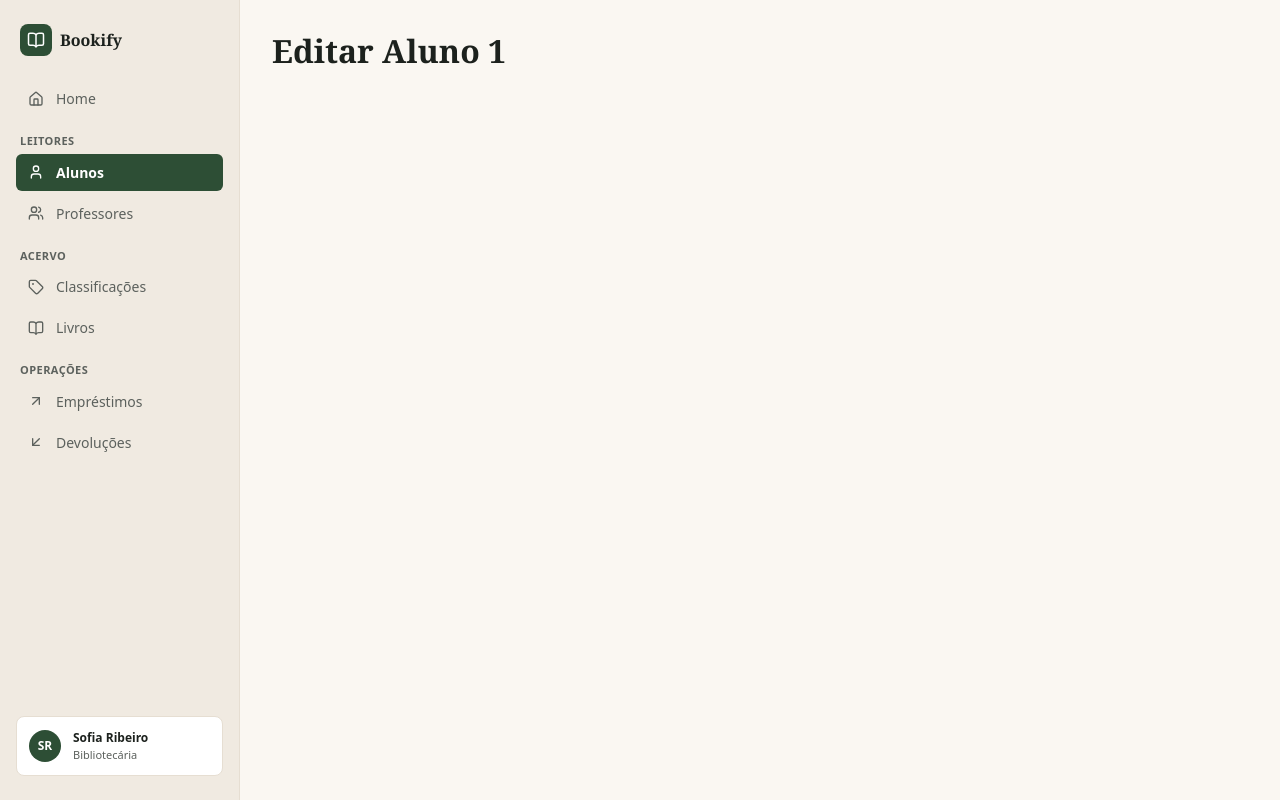
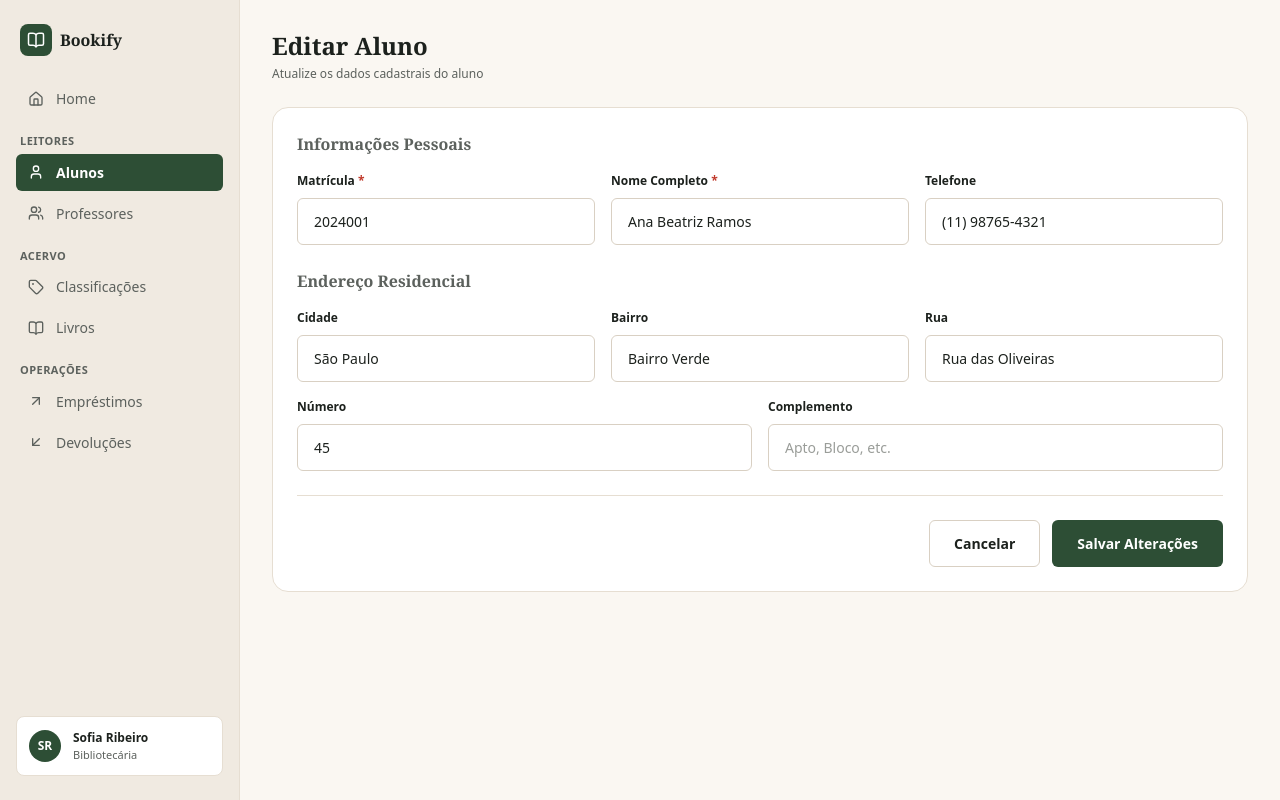
Before and after one commit to deboravians/bookify, a React (Vite) app in the folder frontend/: page /alunos/1/editar in a window 1280 px wide. Built offline with nearby package versions, Linux system fonts and the light colour scheme.

Commit message:
✨feat(front): implementa edição de alunos

```diff
--- a/frontend/src/features/students/components/StudentForm/StudentForm.tsx
+++ b/frontend/src/features/students/components/StudentForm/StudentForm.tsx
@@ -16,9 +16,15 @@ type StudentFormProps = {
   defaultValues?: StudentInput
   onSubmit: (data: StudentInput) => Promise<void>
   cancelTo: string
+  submitLabel?: string
 }
 
-export function StudentForm({ defaultValues = emptyStudent, onSubmit, cancelTo }: StudentFormProps) {
+export function StudentForm({
+  defaultValues = emptyStudent,
+  onSubmit,
+  cancelTo,
+  submitLabel = 'Salvar Cadastro',
+}: StudentFormProps) {
   const [submitError, setSubmitError] = useState<string | null>(null)
   const {
     register,
@@ -95,7 +101,7 @@ export function StudentForm({ defaultValues = emptyStudent, onSubmit, cancelTo }
           Cancelar
         </ButtonLink>
         <Button type="submit" isLoading={isSubmitting}>
-          {isSubmitting ? 'Salvando...' : 'Salvar Cadastro'}
+          {isSubmitting ? 'Salvando...' : submitLabel}
         </Button>
       </div>
     </form>
--- /dev/null
+++ b/frontend/src/features/students/pages/EditStudentPage.module.css
@@ -0,0 +1,14 @@
+.message {
+  display: flex;
+  flex-direction: column;
+  align-items: center;
+  gap: var(--space-2);
+  padding: var(--space-12) var(--space-6);
+  font-size: var(--text-sm);
+  color: var(--color-text-muted);
+  text-align: center;
+}
+
+.message a {
+  color: var(--color-primary);
+}
--- a/frontend/src/features/students/pages/EditStudentPage.tsx
+++ b/frontend/src/features/students/pages/EditStudentPage.tsx
@@ -1,6 +1,55 @@
-import { useParams } from 'react-router'
+import { useEffect, useState } from 'react'
+import { Link, useNavigate, useParams } from 'react-router'
+import { PageHeader } from '@/components/ui/PageHeader/PageHeader'
+import { StudentForm } from '../components/StudentForm/StudentForm'
+import { getStudent, updateStudent } from '../services/studentService'
+import type { Student, StudentInput } from '../types'
+import styles from './EditStudentPage.module.css'
 
 export function EditStudentPage() {
-  const { id } = useParams()
-  return <h1>Editar Aluno {id}</h1>
+  const { id = '' } = useParams()
+  const navigate = useNavigate()
+  const [student, setStudent] = useState<Student | null>(null)
+  const [isLoading, setIsLoading] = useState(true)
+  const [error, setError] = useState<string | null>(null)
+
+  useEffect(() => {
+    getStudent(id)
+      .then(setStudent)
+      .catch((err: Error) => setError(err.message))
+      .finally(() => setIsLoading(false))
+  }, [id])
+
+  async function handleSubmit(data: StudentInput) {
+    await updateStudent(id, data)
+    navigate(`/alunos/${id}`)
+  }
+
+  if (isLoading) return <p className={styles.message}>Carregando dados do aluno...</p>
+
+  if (error || !student) {
+    return (
+      <div className={styles.message}>
+        <p>{error ?? 'Não foi possível carregar o aluno.'}</p>
+        <Link to="/alunos">Voltar para a lista de alunos</Link>
+      </div>
+    )
+  }
+
+  return (
+    <>
+      <PageHeader title="Editar Aluno" description="Atualize os dados cadastrais do aluno" />
+      <StudentForm
+        defaultValues={{
+          registration: student.registration,
+          name: student.name,
+          phone: student.phone,
+          address: student.address,
+        }}
+        onSubmit={handleSubmit}
+        cancelTo={`/alunos/${id}`}
+        submitLabel="Salvar Alterações"
+      />
+    </>
+  )
 }
--- a/frontend/src/features/students/services/studentService.ts
+++ b/frontend/src/features/students/services/studentService.ts
@@ -137,6 +137,10 @@ export async function createStudent(data: StudentInput): Promise<Student> {
 
 export async function updateStudent(id: string, data: StudentInput): Promise<Student> {
   const student = await getStudent(id)
+  if (students.some((s) => s.registration === data.registration && s.id !== id)) {
+    throw new Error('Já existe um aluno com essa matrícula.')
+  }
+
   const updated: Student = { ...student, ...data }
   students = students.map((s) => (s.id === id ? updated : s))
   return updated
```
